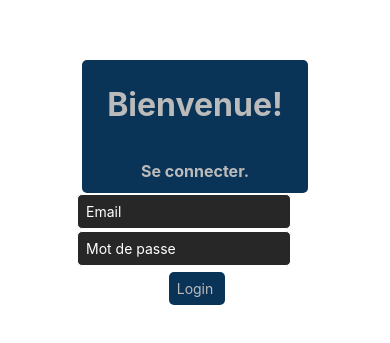
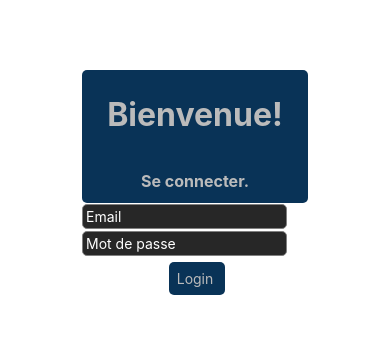
Before and after one commit to MehdiZed24/App-React-cours, a React Native app: screen / in a window 390 px wide. Shown: the part 237-580 px from the top of the page. Built offline with nearby package versions, Linux system fonts and the light colour scheme.

Commit message:
Sauvegarde avant UseContent

```diff
--- a/App.js
+++ b/App.js
@@ -12,10 +12,19 @@ export default function App() {
   const handleSubmit = (valeur) => {
     setUser({ email: valeur, isAuth: true });
   };
+
+  const handleLogout = () => {
+    setUser({ email: "", isAuth: false });
+  };
+
   return (
     <View style={styles.container}>
       {/*Rendu conditionnel en rapport avec user.isAuth */}
-      {user.isAuth ? <Home></Home> : <Login onSubmit={handleSubmit}></Login>}
+      {user.isAuth ? (
+        <Home onSubmit={handleLogout}></Home>
+      ) : (
+        <Login onSubmit={handleSubmit}></Login>
+      )}
       <StatusBar hidden={false} style="auto" />
     </View>
   );
--- a/components/Input.js
+++ b/components/Input.js
@@ -19,11 +19,11 @@ const styles = StyleSheet.create({
   input: {
     backgroundColor: "#272727",
     borderWidth: 1,
-    padding: 8,
+    padding: 3,
     margin: 1,
     width: "90%",
     color: "#bbb",
     borderRadius: 5,
-    borderColor: "#fff",
+    borderColor: "grey",
   },
 });
--- a/screens/Home.js
+++ b/screens/Home.js
@@ -1,12 +1,14 @@
 import React from "react";
 import { globalStyles } from "../styles/GlobalStyles";
 import { Text, View, StyleSheet } from "react-native";
+import Button from "../components/Button";
 
-
-export default function Home() {
+export default function Home(props) {
   return (
     <View>
-      <Text style={globalStyles.titre}>Home</Text>
+      <Text style={globalStyles.titre}>HOME</Text>
+
+      <Button name="Logout" onClick={props.onSubmit}></Button>
     </View>
   );
 }
```
